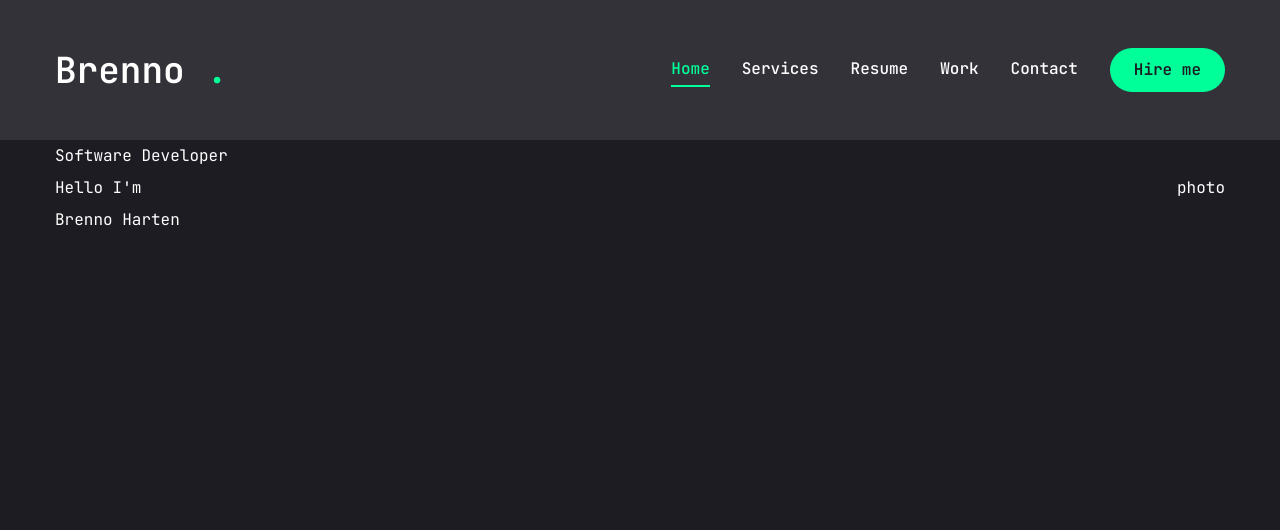
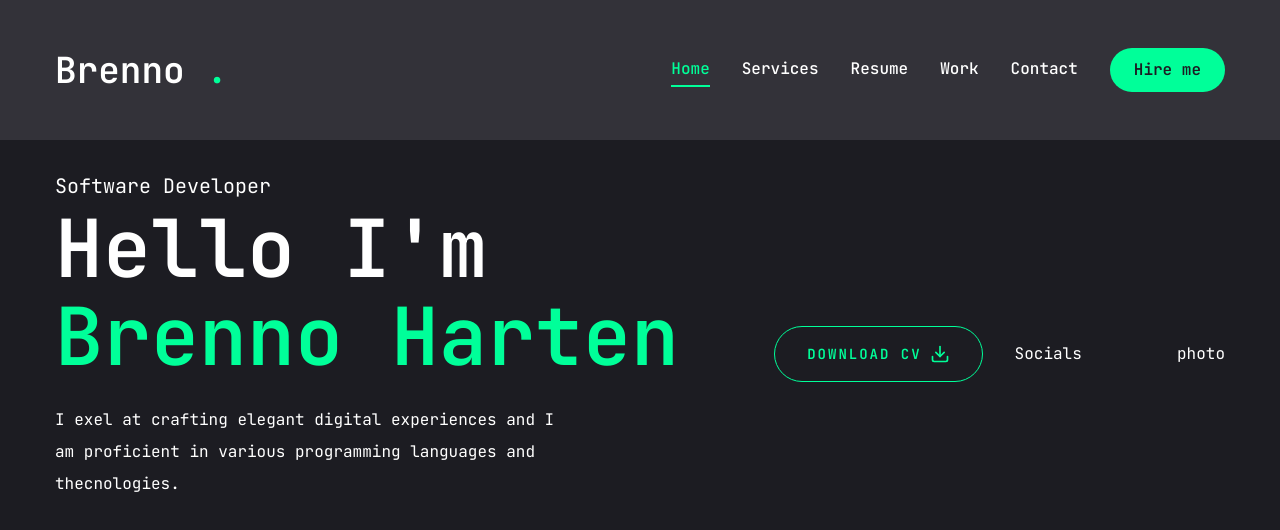
Before and after one commit to brennoharten/Portfolio, a Next.js app: page / in a window 1280 px wide. Shown: the top 530 px of the page. Built offline with nearby package versions, Linux system fonts and the light colour scheme.

Commit message:
adicionando redes sociais

```diff
--- a/src/app/globals.css
+++ b/src/app/globals.css
@@ -7,7 +7,16 @@
   body {
     @apply font-primary bg-primary text-white leading-loose;
   }
-  :root {
-    --radius: 0.5rem
+
+  .h1 {
+    @apply text-[48px] xl:text-[80px] leading-[1.1] font-semibold;
+  }
+
+  .h2 {
+    @apply text-[36px] xl:text-[48px] leading-[1.1] font-semibold;
+  }
+
+  .h3 {
+    @apply text-[20px] xl:text-[24px] leading-[1.1] font-semibold;
   }
 }
--- a/src/app/page.tsx
+++ b/src/app/page.tsx
@@ -1,15 +1,30 @@
 import { Button } from "@/components/ui/button";
-import {FiDownload} from "react-icons/fi"
+import { FiDownload } from "react-icons/fi"
+
+//components
+import Social from "@/components/Socials";
 
 export default function Home() {
   return (
     <section className="h-full">
       <div className="container mx-auto h-full">
-        <div className="flex flex-col xl:flex-row items-center justify-between xk:pt-8 xl:pb-24">
+        <div className="flex flex-col xl:flex-row items-center justify-between xl:pt-8 xl:pb-24">
           {/* text */}
           <div className="text-center xl:text-left">
-            <span>Software Developer</span>
-            <h1>Hello I'm <br/> <span>Brenno Harten</span></h1>
+            <span className="text-xl">Software Developer</span>
+            <h1 className="h1 mb-6">Hello I'm <br /> <span className="text-accent">Brenno Harten</span></h1>
+            <p className="max-w-[500px] mb-9 text/wuite/80">
+              I exel at crafting elegant digital experiences and I am proficient in various programming languages and thecnologies.</p>
+          </div>
+          {/* btn and socials */}
+          <div className="flex flex-col xl:flex-row items-center gap-8">
+            <Button variant="outline" size="lg" className="uppsercase flex items-center gap-2">
+              <span>Download CV</span>
+              <FiDownload className="text-xl"/>
+            </Button>
+            <div className="mb-8 xl:mb-0">
+              <Social/>
+            </div>
           </div>
           <div>photo</div>
         </div>
--- /dev/null
+++ b/src/components/Socials.tsx
@@ -0,0 +1,15 @@
+import Link from "next/link"
+import {FaGithub, FaLinkedin, FaYoutube, FaTwitter} from "react-icons/fa"
+
+const socials = [
+    {icon: <FaGithub/>, path:""},
+    {icon: <FaLinkedin/>, path:""},
+    {icon: <FaYoutube/>, path:""},
+    {icon: <FaTwitter/>, path:""},
+]
+
+export default function Social() {
+  return (
+    <div>Socials</div>
+  )
+}
```
